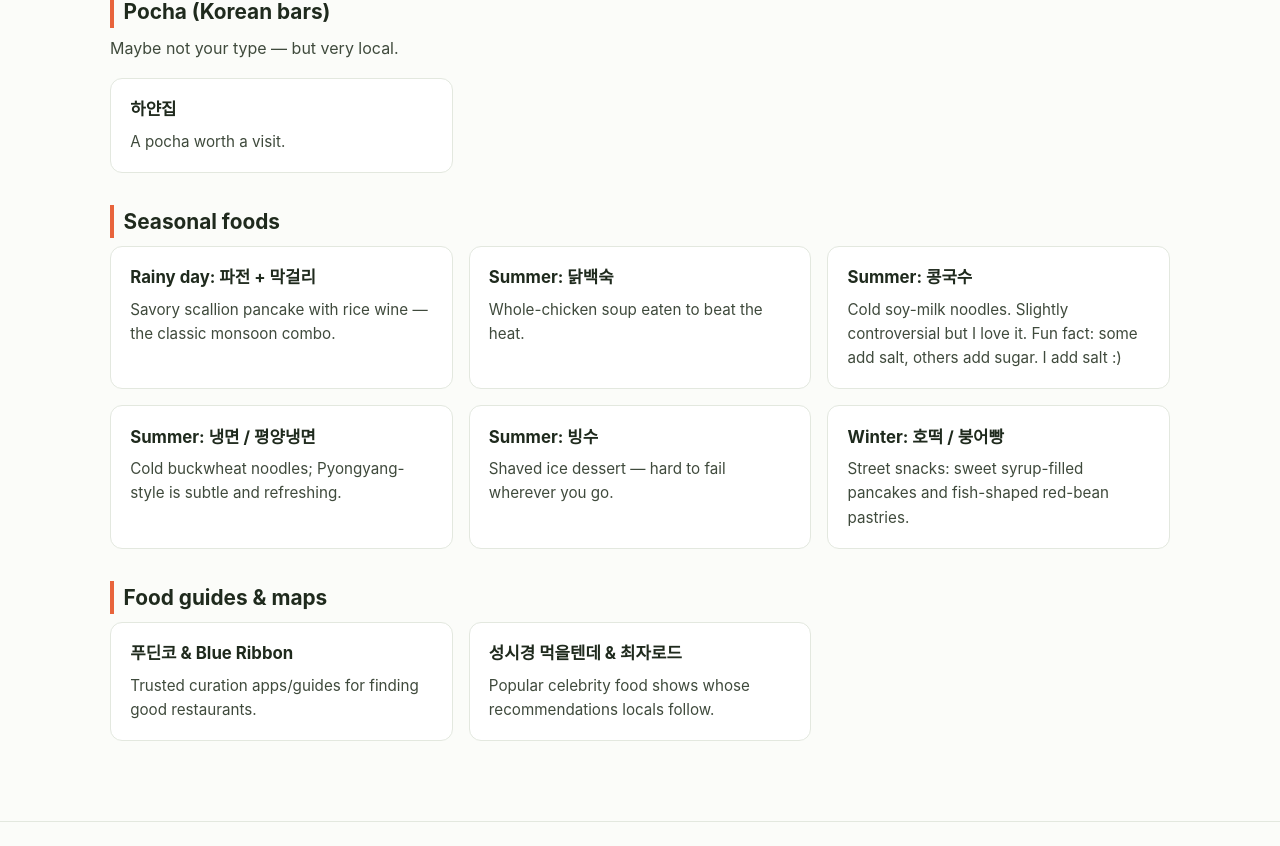
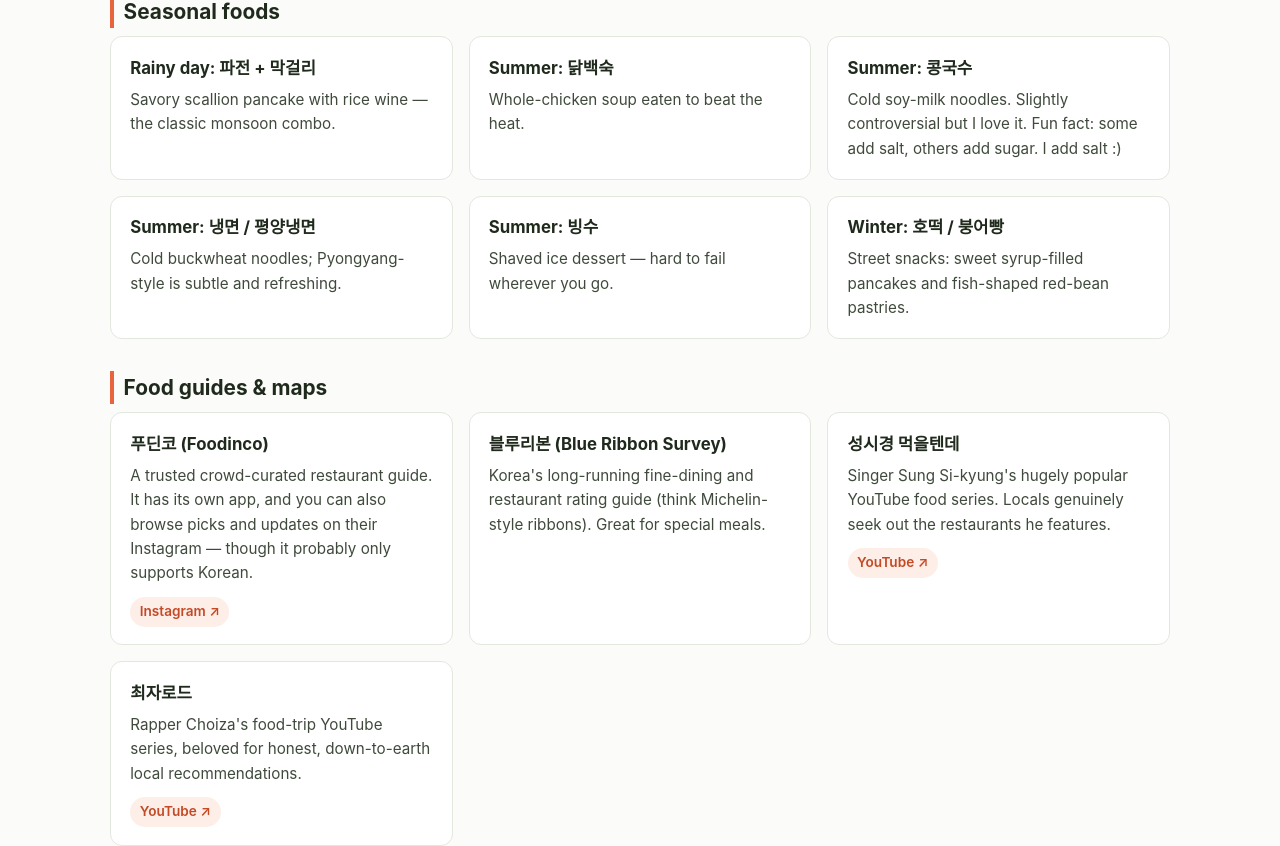
Before and after one commit to rachelse/rachel-korea-guide, a React (Vite) app: page /#/food in a window 1280 px wide. Shown: the part 998-1844 px from the top of the page. Built offline with nearby package versions, Linux system fonts and the light colour scheme.

Commit message:
Polishing text in progress

```diff
--- a/src/components/NoteCard.tsx
+++ b/src/components/NoteCard.tsx
@@ -9,6 +9,21 @@
     <article className="note-card">
       <h3 className="note-title">{note.title}</h3>
       {note.body && <p className="note-body">{note.body}</p>}
+      {note.links && note.links.length > 0 && (
+        <div className="note-links">
+          {note.links.map((link) => (
+            <a
+              key={link.url}
+              href={link.url}
+              target="_blank"
+              rel="noopener noreferrer"
+              className="note-link"
+            >
+              {link.label} ↗
+            </a>
+          ))}
+        </div>
+      )}
     </article>
   )
 }
--- a/src/data/food.ts
+++ b/src/data/food.ts
@@ -42,11 +42,6 @@
     ],
   },
   {
-    heading: 'Pocha (Korean bars)',
-    intro: 'Maybe not your type — but very local.',
-    items: [{ title: '하얀집', body: 'A pocha worth a visit.' }],
-  },
-  {
     heading: 'Seasonal foods',
     items: [
       { title: 'Rainy day: 파전 + 막걸리', body: 'Savory scallion pancake with rice wine — the classic monsoon combo.' },
@@ -63,8 +58,29 @@
   {
     heading: 'Food guides & maps',
     items: [
-      { title: '푸딘코 & Blue Ribbon', body: 'Trusted curation apps/guides for finding good restaurants.' },
-      { title: '성시경 먹을텐데 & 최자로드', body: 'Popular celebrity food shows whose recommendations locals follow.' },
+      {
+        title: '푸딘코 (Foodinco)',
+        body:
+          'A trusted crowd-curated restaurant guide. It has its own app, and you can also browse picks and updates on their Instagram — though it probably only supports Korean.',
+        links: [{ label: 'Instagram', url: 'https://www.instagram.com/foodinco_/' }],
+      },
+      {
+        title: '블루리본 (Blue Ribbon Survey)',
+        body:
+          "Korea's long-running fine-dining and restaurant rating guide (think Michelin-style ribbons). Great for special meals.",
+      },
+      {
+        title: '성시경 먹을텐데',
+        body:
+          "Singer Sung Si-kyung's hugely popular YouTube food series. Locals genuinely seek out the restaurants he features.",
+        links: [{ label: 'YouTube', url: 'https://www.youtube.com/@sungsikyung' }],
+      },
+      {
+        title: '최자로드',
+        body:
+          "Rapper Choiza's food-trip YouTube series, beloved for honest, down-to-earth local recommendations.",
+        links: [{ label: 'YouTube', url: 'https://www.youtube.com/@choizaroad' }],
+      },
     ],
   },
 ]
--- a/src/data/maps.ts
+++ b/src/data/maps.ts
@@ -27,6 +27,12 @@
     note: 'Authentic spots on my to-go list, trusted picks from friends, and places hyped among locals.',
   },
   {
+    label: 'Tour',
+    url: 'https://maps.app.goo.gl/AwjDMaFLEfj9WFPR7',
+    count: 54,
+    note: 'A collection of touristic places worth visiting.',
+  },
+  {
     label: 'Cafes',
     url: 'https://maps.app.goo.gl/YNCdhrTsEjwZGFNQ6',
     count: 43,
@@ -37,12 +43,6 @@
     url: 'https://maps.app.goo.gl/u5DKncgQknbBH3Te8',
     count: 18,
     note: 'Bars and Korean-style pocha for a night out.',
-  },
-  {
-    label: 'Tour',
-    url: 'https://maps.app.goo.gl/AwjDMaFLEfj9WFPR7',
-    count: 54,
-    note: 'A collection of touristic places worth visiting.',
   },
   {
     label: 'Entertainment',
--- a/src/data/tour.ts
+++ b/src/data/tour.ts
@@ -48,16 +48,17 @@
   {
     heading: 'Experiences',
     items: [
+
+      {
+        title: 'Jjimjilbang (찜질방)',
+        body: 'Korean sauna with lots of entertainment (PC room, gaming, comic books). Eat sikhye (식혜) and roasted eggs with cider (Sprite).',
+      },
+      { title: '노래방 (Noraebang)', body: 'Karaoke rooms, a must-try night out. Look for a 코인노래방 (coin karaoke): you pay per song (or a few songs for ₩1,000) instead of renting a whole room by the hour, so it is perfect for solo singers or a quick session with friends.' },
+      { title: 'PC방 (PC bang)', body: 'Internet cafes packed with high-spec gaming PCs — a staple of Korean leisure. Cheap by the hour, and many serve surprisingly good food (ramyeon, fried snacks) right to your seat.' },
       {
         title: 'Dermatology clinics',
         body: "Korea's new visitor record was partly driven by skincare and derma tourism. Ask me for details if you are interested.",
       },
-      {
-        title: 'Jjimjilbang (찜질방)',
-        body: 'Korean sauna with lots of entertainment (PC room, gaming, comic books). Eat sikhye (식혜) and roasted eggs with cider (Sprite).',
-      },
-      { title: 'PC방 & 노래방', body: 'Internet cafes and karaoke rooms — staples of Korean leisure.' },
-      { title: 'Gentle Monster cafe (젠틀몬스터카페)', body: 'Avant-garde eyewear brand with surreal flagship cafes (Nudake).' },
       { title: 'Korean medicine clinic (한의원)', body: 'Try traditional Korean medicine and acupuncture.' },
     ],
   },
--- a/src/data/types.ts
+++ b/src/data/types.ts
@@ -5,6 +5,8 @@
   title: string
   /** Optional longer description. Supports plain text. */
   body?: string
+  /** Optional external links (Instagram, app, YouTube, etc.). */
+  links?: { label: string; url: string }[]
 }
 
 export interface ContentGroup {
--- a/src/styles/global.css
+++ b/src/styles/global.css
@@ -265,6 +265,29 @@
   font-size: 0.95rem;
 }
 
+.note-links {
+  display: flex;
+  flex-wrap: wrap;
+  gap: 0.5rem;
+  margin-top: 0.7rem;
+}
+
+.note-link {
+  font-size: 0.85rem;
+  font-weight: 600;
+  text-decoration: none;
+  color: var(--accent-dark);
+  background: var(--accent-soft);
+  padding: 0.25rem 0.6rem;
+  border-radius: 999px;
+  transition: background 0.15s ease;
+}
+
+.note-link:hover {
+  background: var(--accent);
+  color: #fff;
+}
+
 /* ---------- District / city lists ---------- */
 .district-list {
   display: flex;
```
